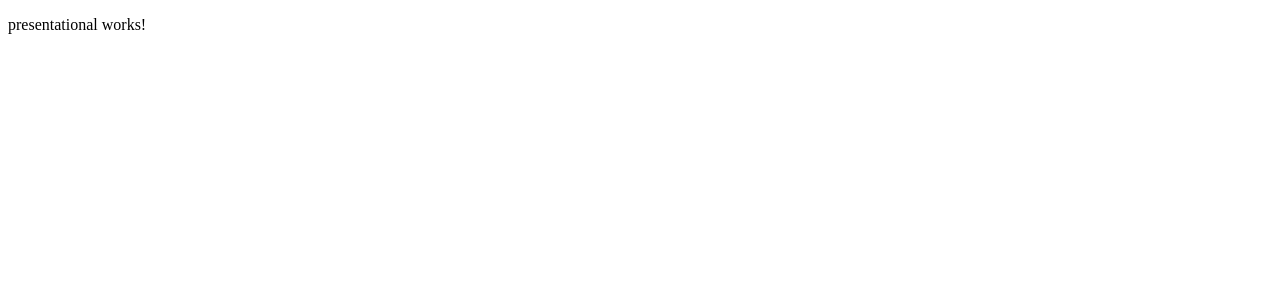
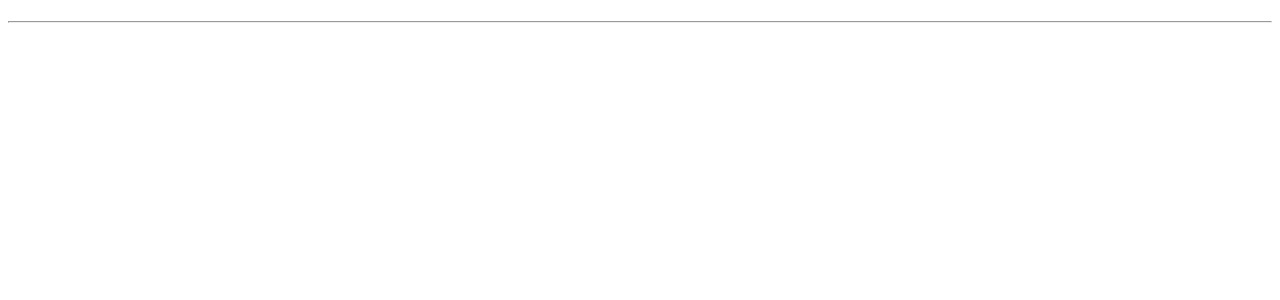
Before and after one commit to joelstevick/ng-pom-testing-examples, an Angular app: page / in a window 1280 px wide. Shown: the top 300 px of the page. Built offline with nearby package versions, Linux system fonts and the light colour scheme.

Commit message:
completed spec for spec

```diff
--- a/src/app/app.component.html
+++ b/src/app/app.component.html
@@ -1 +1,2 @@
 <app-presentational></app-presentational>
+<hr>
--- a/src/app/examples/components/presentational/presentational.component.html
+++ b/src/app/examples/components/presentational/presentational.component.html
@@ -1 +1 @@
-<p>presentational works!</p>
+<h1>{{title}}</h1>
--- a/src/app/examples/components/presentational/presentational.component.ts
+++ b/src/app/examples/components/presentational/presentational.component.ts
@@ -1,4 +1,4 @@
-import { Component, OnInit } from '@angular/core';
+import { Component, Input, OnInit } from '@angular/core';
 
 @Component({
   selector: 'app-presentational',
@@ -7,6 +7,9 @@ import { Component, OnInit } from '@angular/core';
 })
 export class PresentationalComponent implements OnInit {
 
+  @Input()
+  title: string;
+
   constructor() { }
 
   ngOnInit(): void {
```
Also changed, not shown: 2 other files (tests, documents, lock files or other folders).
